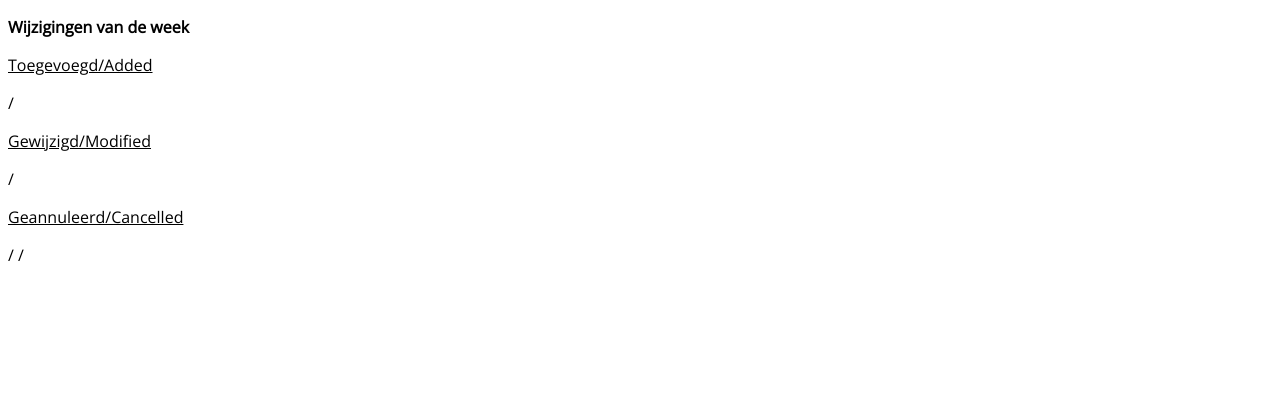
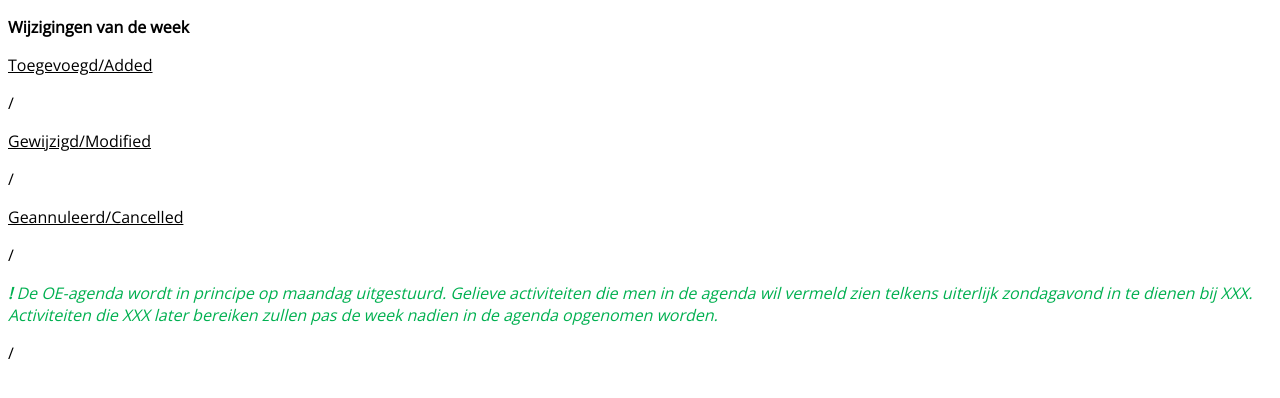
Before and after one commit to AntheSevenants/sylvia, a Python web app: template website/templates/calendar.html in a window 1280 px wide. Shown: the top 398 px of the page. Run offline with Jinja, Linux system fonts and the light colour scheme; the template is opened without the code that fills it, so the values that code supplies are empty.

Commit message:
Add calendar notice

```diff
--- a/website/templates/calendar.html
+++ b/website/templates/calendar.html
@@ -63,6 +63,8 @@
 
         {{ table(rss | selectattr("change", "equalto", "removed") | list, print_date, print_time, print_date_time, show_header=False) }}
 
+        <p style="color: #00B050; font-style: italic;"><b>!</b> De OE-agenda wordt in principe op maandag uitgestuurd. Gelieve activiteiten die men in de agenda wil vermeld zien telkens uiterlijk zondagavond in te dienen bij XXX. Activiteiten die XXX later bereiken zullen pas de week nadien in de agenda opgenomen worden.</p>
+
         {{ table(rss | list, print_date, print_time, print_date_time) }}
     </body>
 </html>
```
